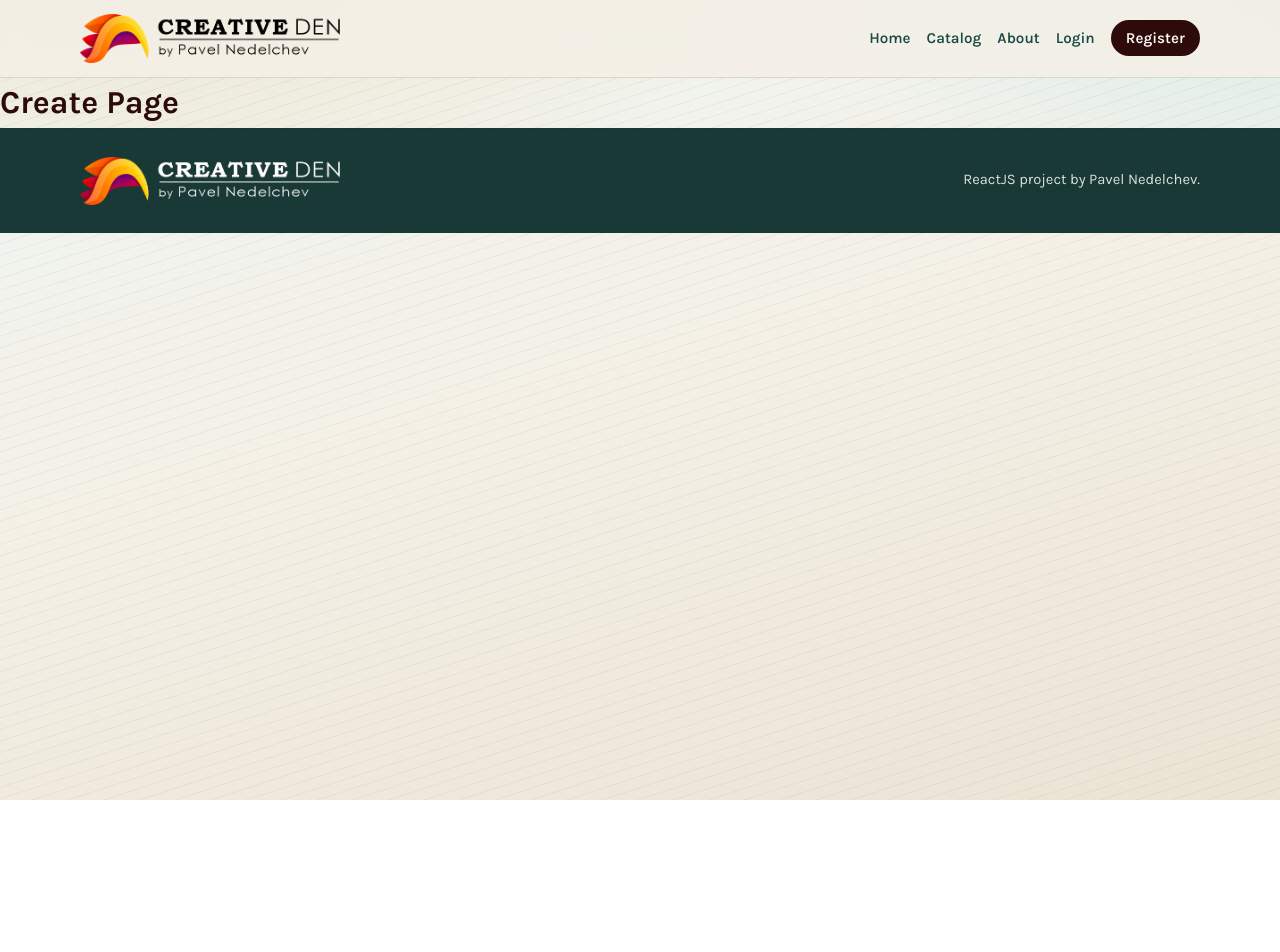
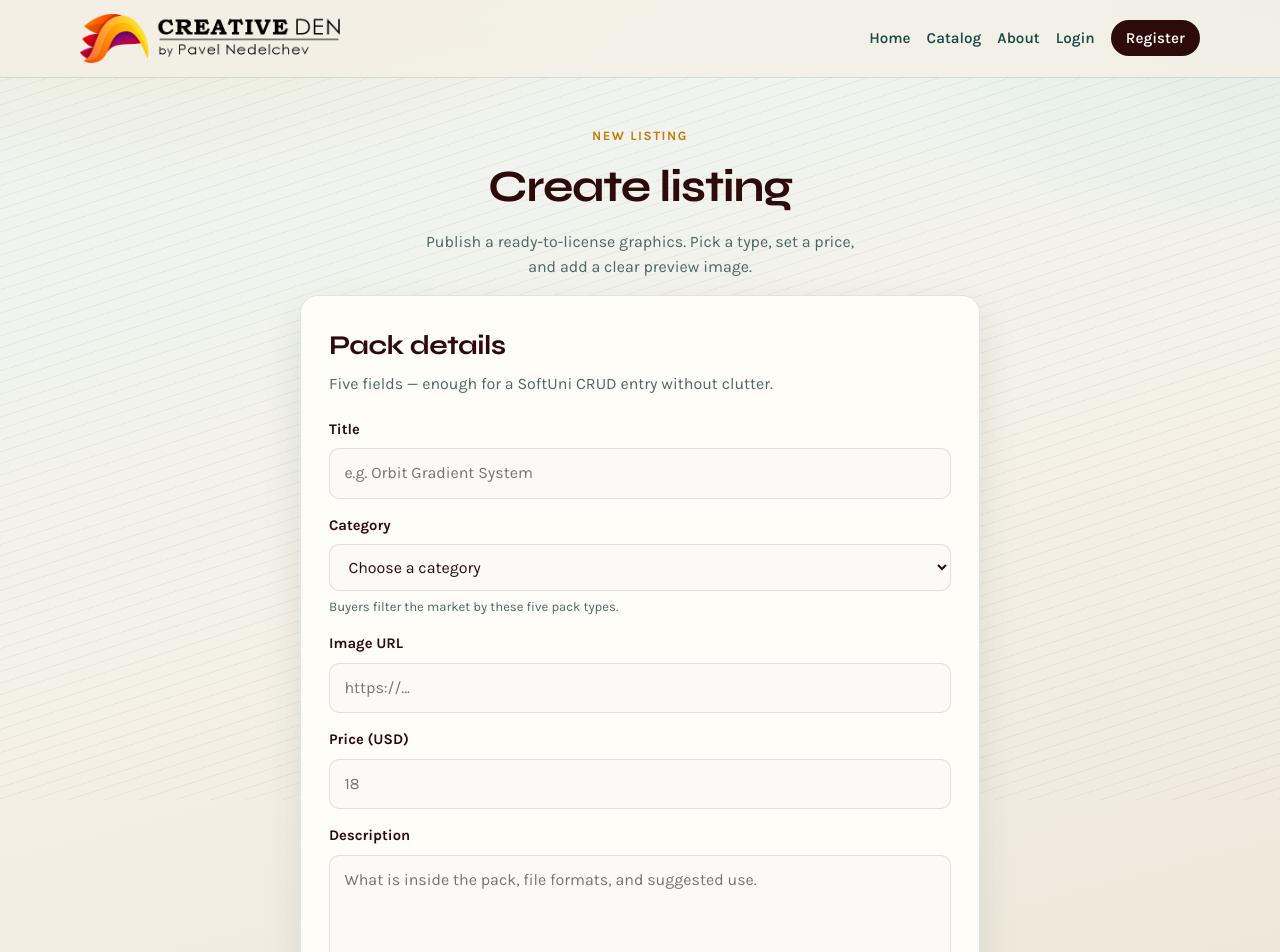
Before and after one commit to PavNedNed/ReactJS-Project---Creative-DEN, a React (Vite) app: page /create in a window 1280 px wide. Shown: the top 952 px of the page. Before the commit the page ends 800 px from the top, so only its background shows below. Built offline with nearby package versions, Linux system fonts and the light colour scheme.

Commit message:
Add Create Item Page dummy with JSX

```diff
--- a/src/App.jsx
+++ b/src/App.jsx
@@ -7,6 +7,7 @@ import Footer from "./components/footer/Footer"
 import Home from './components/home/Home'
 import Register from "./components/register/Register"
 import Logout from "./components/logout/Logout"
+import Create from "./components/create/Create"
 
 function App() {
   return (
@@ -19,7 +20,7 @@ function App() {
         <Route path="/about" element={<h1>About Page</h1>} />
         <Route path="/login" element={<Login />} />
         <Route path="/register" element={<Register />} />
-        <Route path="/create" element={<h1>Create Page</h1>} />
+        <Route path="/create" element={<Create />} />
         <Route path="/details" element={<h1>Details Page</h1>} />
         <Route path="/logout" element={<Logout />} />
       </Routes>
--- /dev/null
+++ b/src/components/create/Create.jsx
@@ -0,0 +1,69 @@
+import { Link } from "react-router";
+import ItemHeader from "../shared/ItemHeader";
+
+function Create() {
+    return (
+        <main>
+
+        <ItemHeader
+          title="New listing"
+          type="Create listing"
+          paragraph="Publish a ready-to-license graphics. Pick a type, set a price, and add a clear preview image."
+        />
+
+        <section className="container">
+          <form className="form-shell wide" action="#" method="post">
+            <h2 className="form-title">Pack details</h2>
+            <p className="form-sub">Five fields — enough for a SoftUni CRUD entry without clutter.</p>
+
+            <div className="form-grid">
+              <div className="field">
+                <label for="title">Title</label>
+                <input id="title" name="title" type="text" placeholder="e.g. Orbit Gradient System" required />
+              </div>
+
+              <div className="field">
+                <label for="category">Category</label>
+                <select id="category" name="category" required>
+                  <option value="" disabled selected>Choose a category</option>
+                  <option value="vector">Vector</option>
+                  <option value="raster">Raster</option>
+                  <option value="logo">Logo</option>
+                  <option value="web">Web</option>
+                  <option value="caricature">Caricature</option>
+                </select>
+                <p className="field-hint">Buyers filter the market by these five pack types.</p>
+              </div>
+
+              <div className="field">
+                <label for="imageUrl">Image URL</label>
+                <input id="imageUrl" name="imageUrl" type="url" placeholder="https://..." required />
+              </div>
+
+              <div className="field">
+                <label for="price">Price (USD)</label>
+                <input id="price" name="price" type="number" min="1" step="1" placeholder="18" required />
+              </div>
+
+              <div className="field">
+                <label for="description">Description</label>
+                <textarea
+                  id="description"
+                  name="description"
+                  placeholder="What is inside the pack, file formats, and suggested use."
+                  required
+                ></textarea>
+              </div>
+            </div>
+
+            <div className="form-actions">
+              <button className="btn btn-primary" type="submit">Create listing</button>
+              <Link className="btn btn-ghost" to="/catalog">Cancel</Link>
+            </div>
+          </form>
+        </section>
+      </main>
+    );
+}
+
+export default Create;
--- a/src/components/login/Login.jsx
+++ b/src/components/login/Login.jsx
@@ -1,11 +1,11 @@
 import { Link } from "react-router";
-import AuthHeaderSection from "../shared/AuthHeaderSection";
+import ItemHeader from "../shared/ItemHeader";
 
 function Login() {
     return (
         <main>
 
-        <AuthHeaderSection
+        <ItemHeader
             title="Welcome back"
             type="Login"
             paragraph="Access your account to list graphics, edit listings, and like other creators."
--- a/src/components/logout/Logout.jsx
+++ b/src/components/logout/Logout.jsx
@@ -1,5 +1,5 @@
 import { Link } from "react-router";
-import AuthHeaderSection from "../shared/AuthHeaderSection";
+import AuthHeaderSection from "../shared/ItemHeader";
 
 function Logout() {
     return (
--- a/src/components/register/Register.jsx
+++ b/src/components/register/Register.jsx
@@ -1,11 +1,11 @@
 import { Link } from "react-router";
-import AuthHeaderSection from "../shared/AuthHeaderSection";
+import ItemHeader from "../shared/ItemHeader";
 
 function Register() {
     return (
         <main>
 
-        <AuthHeaderSection
+        <ItemHeader
             title="Join the yard"
             type="Register"
             paragraph="Create an account to sell graphic packs and like other artists’ work."
--- a/src/components/shared/AuthHeaderSection.jsx
+++ b/src/components/shared/ItemHeader.jsx
@@ -1,4 +1,4 @@
-function AuthHeaderSection({
+function ItemHeader({
     title,
     type,
     paragraph
@@ -14,4 +14,4 @@ function AuthHeaderSection({
     );
 }
 
-export default AuthHeaderSection;
+export default ItemHeader;
```
